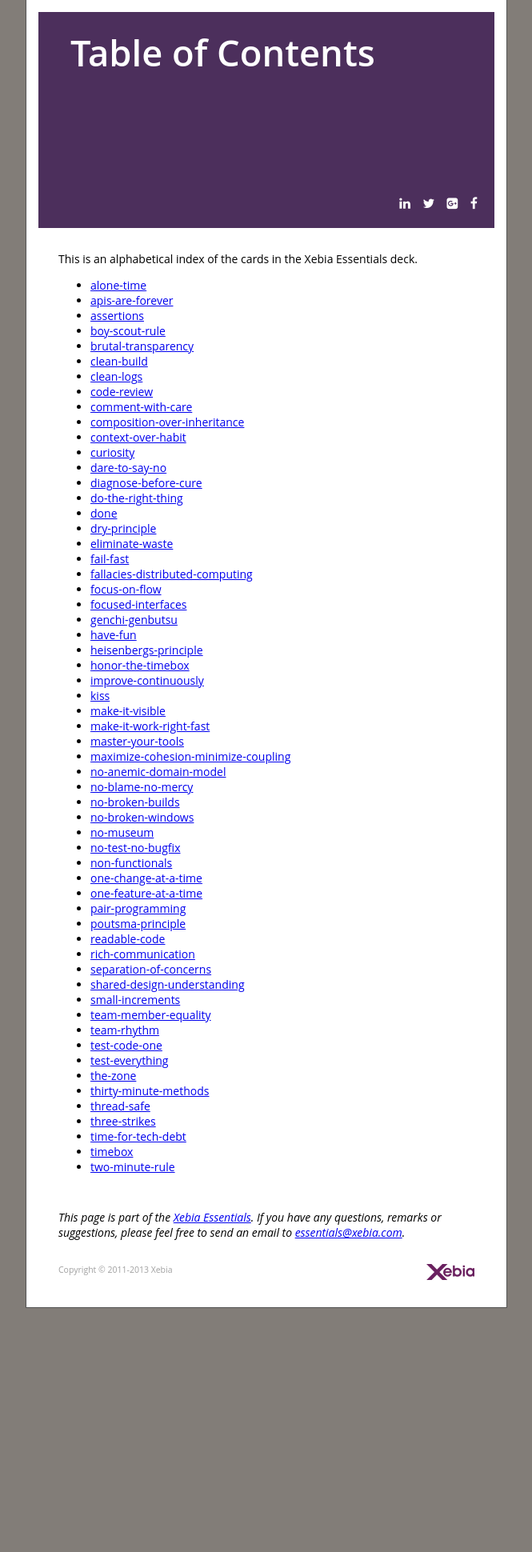
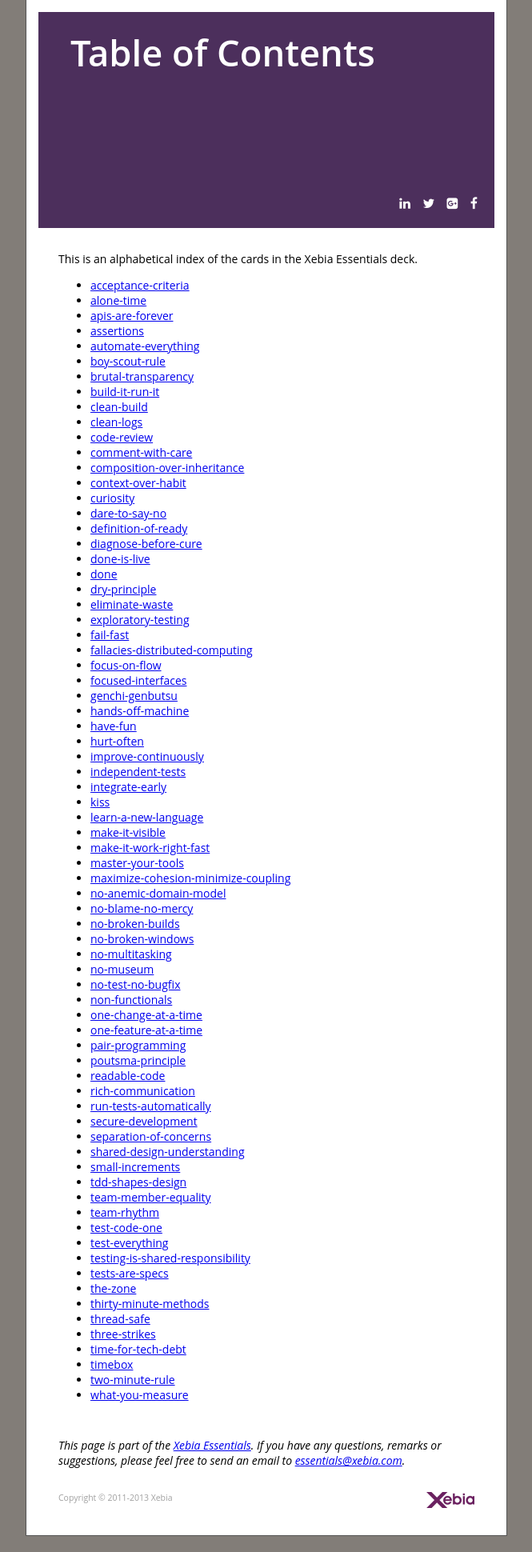
Before and after one commit to xebia/essentials, a Jekyll site: the page built from web/cards.md, in a window 1280 px wide. Shown: the whole page at 80% size, without its empty margins (307-972 px from the left). Built offline with Jekyll 4.4.1, drawn with Linux system fonts in a browser that asks for light colours; nearby versions of some CDN libraries; Markdown is read by kramdown in place of the engine named in the settings; before the commit the page ends 1655 px from its top, so only the background shows below that.

Commit message:
Adds all cards to the /cards/ index page.

```diff
--- a/web/cards.md
+++ b/web/cards.md
@@ -6,11 +6,14 @@ category: other
 
 This is an alphabetical index of the cards in the Xebia Essentials deck.
 
+- <a href="/acceptance-criteria">acceptance-criteria</a>
 - <a href="/alone-time">alone-time</a>
 - <a href="/apis-are-forever">apis-are-forever</a>
 - <a href="/assertions">assertions</a>
+- <a href="/automate-everything">automate-everything</a>
 - <a href="/boy-scout-rule">boy-scout-rule</a>
 - <a href="/brutal-transparency">brutal-transparency</a>
+- <a href="/build-it-run-it">build-it-run-it</a>
 - <a href="/clean-build">clean-build</a>
 - <a href="/clean-logs">clean-logs</a>
 - <a href="/code-review">code-review</a>
@@ -19,21 +22,26 @@ This is an alphabetical index of the cards in the Xebia Essentials deck.
 - <a href="/context-over-habit">context-over-habit</a>
 - <a href="/curiosity">curiosity</a>
 - <a href="/dare-to-say-no">dare-to-say-no</a>
+- <a href="/definition-of-ready">definition-of-ready</a>
 - <a href="/diagnose-before-cure">diagnose-before-cure</a>
-- <a href="/do-the-right-thing">do-the-right-thing</a>
+- <a href="/done-is-live">done-is-live</a>
 - <a href="/done">done</a>
 - <a href="/dry-principle">dry-principle</a>
 - <a href="/eliminate-waste">eliminate-waste</a>
+- <a href="/exploratory-testing">exploratory-testing</a>
 - <a href="/fail-fast">fail-fast</a>
 - <a href="/fallacies-distributed-computing">fallacies-distributed-computing</a>
 - <a href="/focus-on-flow">focus-on-flow</a>
 - <a href="/focused-interfaces">focused-interfaces</a>
 - <a href="/genchi-genbutsu">genchi-genbutsu</a>
+- <a href="/hands-off-machine">hands-off-machine</a>
 - <a href="/have-fun">have-fun</a>
-- <a href="/heisenbergs-principle">heisenbergs-principle</a>
-- <a href="/honor-the-timebox">honor-the-timebox</a>
+- <a href="/hurt-often">hurt-often</a>
 - <a href="/improve-continuously">improve-continuously</a>
+- <a href="/independent-tests">independent-tests</a>
+- <a href="/integrate-early">integrate-early</a>
 - <a href="/kiss">kiss</a>
+- <a href="/learn-a-new-language">learn-a-new-language</a>
 - <a href="/make-it-visible">make-it-visible</a>
 - <a href="/make-it-work-right-fast">make-it-work-right-fast</a>
 - <a href="/master-your-tools">master-your-tools</a>
@@ -42,6 +50,7 @@ This is an alphabetical index of the cards in the Xebia Essentials deck.
 - <a href="/no-blame-no-mercy">no-blame-no-mercy</a>
 - <a href="/no-broken-builds">no-broken-builds</a>
 - <a href="/no-broken-windows">no-broken-windows</a>
+- <a href="/no-multitasking">no-multitasking</a>
 - <a href="/no-museum">no-museum</a>
 - <a href="/no-test-no-bugfix">no-test-no-bugfix</a>
 - <a href="/non-functionals">non-functionals</a>
@@ -51,13 +60,18 @@ This is an alphabetical index of the cards in the Xebia Essentials deck.
 - <a href="/poutsma-principle">poutsma-principle</a>
 - <a href="/readable-code">readable-code</a>
 - <a href="/rich-communication">rich-communication</a>
+- <a href="/run-tests-automatically">run-tests-automatically</a>
+- <a href="/secure-development">secure-development</a>
 - <a href="/separation-of-concerns">separation-of-concerns</a>
 - <a href="/shared-design-understanding">shared-design-understanding</a>
 - <a href="/small-increments">small-increments</a>
+- <a href="/tdd-shapes-design">tdd-shapes-design</a>
 - <a href="/team-member-equality">team-member-equality</a>
 - <a href="/team-rhythm">team-rhythm</a>
 - <a href="/test-code-one">test-code-one</a>
 - <a href="/test-everything">test-everything</a>
+- <a href="/testing-is-shared-responsibility">testing-is-shared-responsibility</a>
+- <a href="/tests-are-specs">tests-are-specs</a>
 - <a href="/the-zone">the-zone</a>
 - <a href="/thirty-minute-methods">thirty-minute-methods</a>
 - <a href="/thread-safe">thread-safe</a>
@@ -65,3 +79,4 @@ This is an alphabetical index of the cards in the Xebia Essentials deck.
 - <a href="/time-for-tech-debt">time-for-tech-debt</a>
 - <a href="/timebox">timebox</a>
 - <a href="/two-minute-rule">two-minute-rule</a>
+- <a href="/what-you-measure">what-you-measure</a>
```
